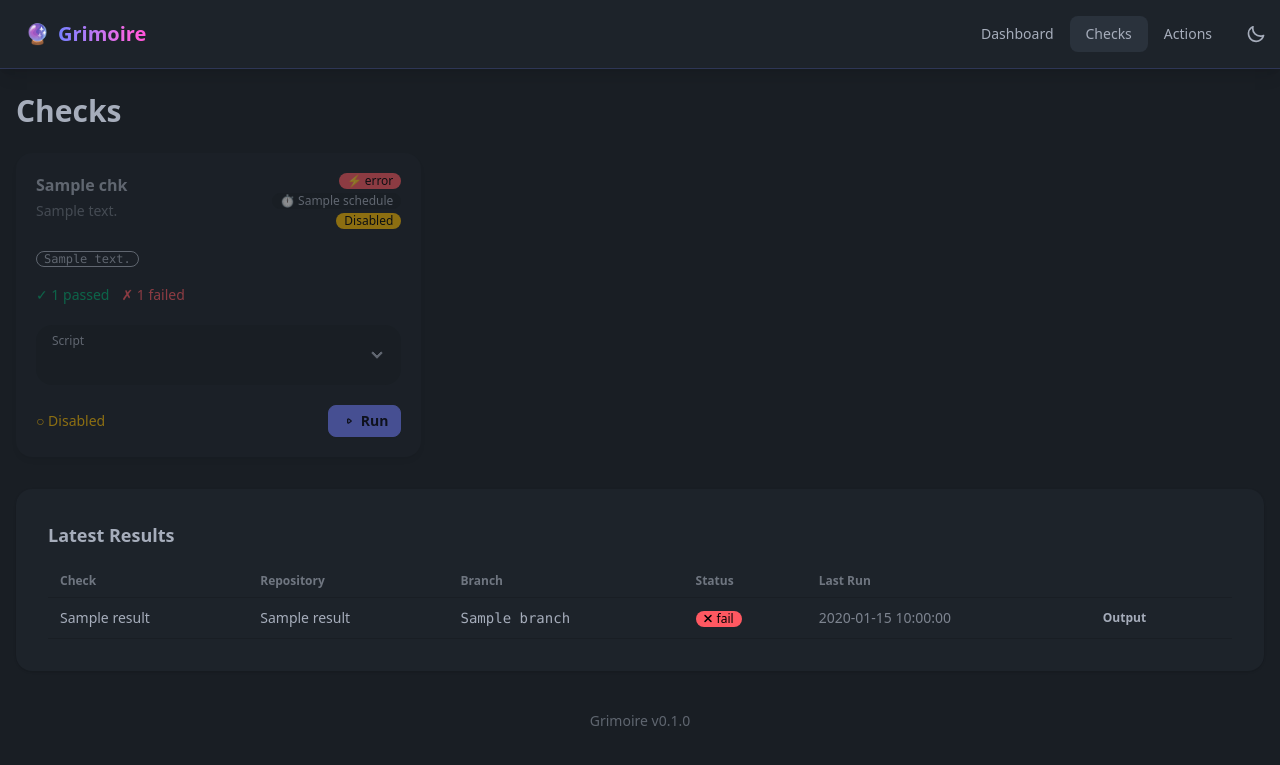
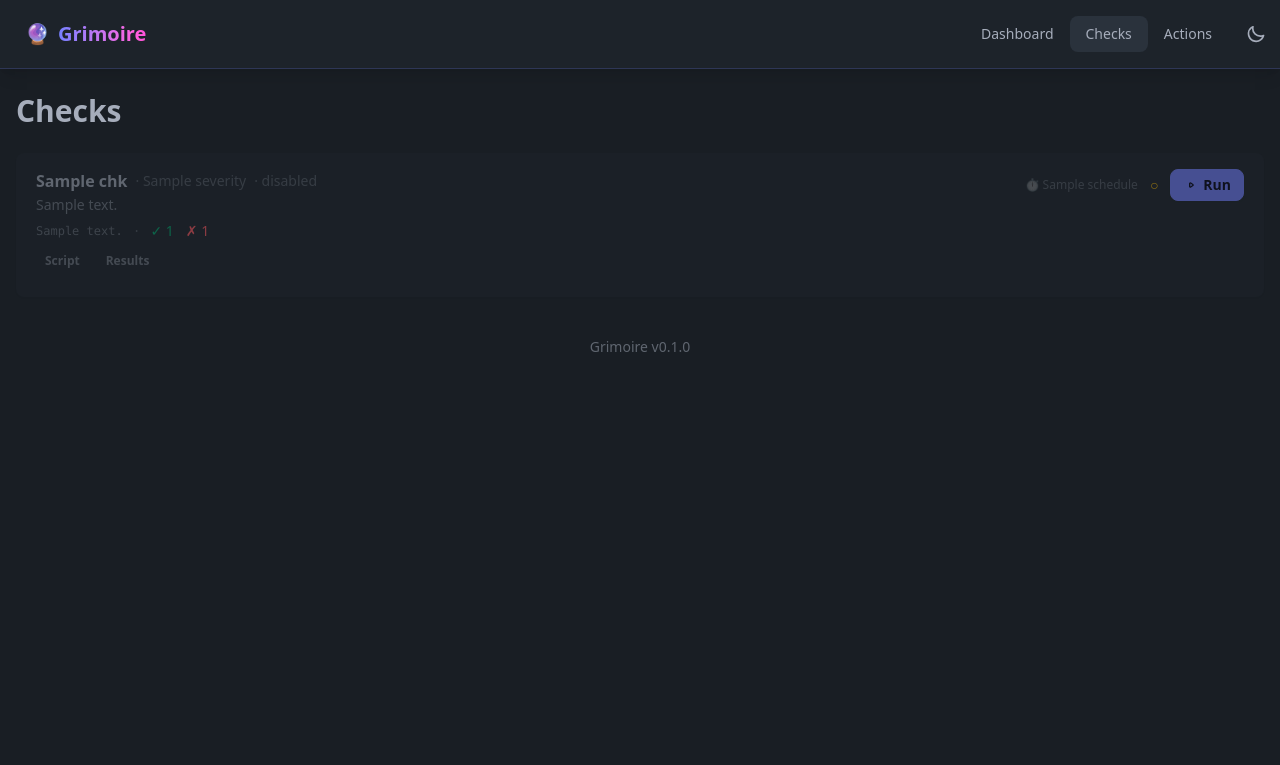
Before and after one commit to danielvm-git/grimoire, a FastAPI app: template src/grimoire/web/templates/checks.html in a window 1280 px wide. Shown: the top 765 px of the page. Run offline with FastAPI, Linux system fonts and the light colour scheme; the template is opened without the code that fills it: most values are stand-ins (such as "Sample title", 1, 10 or a date in 2020); some libraries are stand-ins or nearby versions.

Commit message:
feat: redesign checks page to compact list-row layout
Replace the card grid with a one-check-per-row list layout:
- Check name with muted inline severity label (· error / · warning)
- Schedule as right-aligned subtle text instead of badge chip
- Enable toggle and Run button on the right
- Collapsible script preview with highlight.js bash syntax highlighting
- Per-check results expandable inline via HTMX (replaces bottom table)
- Remove the separate Latest Results table and its server-side query

Update docs/06-web-application.md with new checks page layout spec.
Update tests to match new template content.

Co-authored-by: Copilot <223556219+Copilot@users.noreply.github.com>

```diff
--- a/src/grimoire/web/templates/checks.html
+++ b/src/grimoire/web/templates/checks.html
@@ -4,85 +4,97 @@
 {% block content %}
 <h1 class="text-3xl font-bold mb-6">Checks</h1>
 
-{# ── Check Definition Cards ────────────────────────────────────────── #}
 {% if checks %}
-<div class="grid grid-cols-1 md:grid-cols-2 xl:grid-cols-3 gap-4 mb-8">
+<div class="flex flex-col gap-3">
     {% for chk in checks %}
-    <div class="card bg-base-100 shadow-md hover:shadow-lg transition-shadow {% if not chk.enabled %}opacity-50{% endif %}"
+    <div class="bg-base-100 rounded-lg shadow-sm hover:shadow-md transition-shadow {% if not chk.enabled %}opacity-50{% endif %}"
          id="check-card-{{ chk.slug }}">
-        <div class="card-body p-5">
-            {# Header: name + badges #}
-            <div class="flex justify-between items-start gap-2">
-                <div class="min-w-0">
-                    <h3 class="card-title text-base">{{ chk.name }}</h3>
-                    <p class="text-sm opacity-60 mt-1">{{ chk.description }}</p>
+        <div class="px-5 py-4">
+
+            {# ── Header Row: name, metadata, actions ── #}
+            <div class="flex items-start gap-4">
+                {# Left: name + description + metadata #}
+                <div class="flex-1 min-w-0">
+                    <div class="flex items-center gap-2 flex-wrap">
+                        <h3 class="text-base font-semibold">{{ chk.name }}</h3>
+                        <span class="opacity-40 text-sm">· {{ chk.severity }}</span>
+                        {% if not chk.enabled %}
+                        <span class="opacity-40 text-sm">· disabled</span>
+                        {% endif %}
                     </div>
-                <div class="flex flex-col items-end gap-1 shrink-0">
-                    {% if chk.severity == "warning" %}
-                    <div class="badge badge-warning badge-sm whitespace-nowrap" title="Failure results in warning">⚡ warning</div>
+                    {% if chk.description %}
+                    <p class="text-sm opacity-60 mt-0.5">{{ chk.description }}</p>
+                    {% endif %}
+                    <div class="flex items-center gap-3 mt-1.5 text-sm">
+                        <span class="font-mono text-xs opacity-50">{{ chk.target_summary }}</span>
+                        {% if chk.pass_count or chk.fail_count %}
+                        <span class="opacity-40">·</span>
+                        {% if chk.pass_count %}
+                        <span class="text-success">✓ {{ chk.pass_count }}</span>
+                        {% endif %}
+                        {% if chk.fail_count %}
+                        <span class="text-error">✗ {{ chk.fail_count }}</span>
+                        {% endif %}
+                        {% if chk.last_run %}
+                        <span class="opacity-40">· {{ time_ago(chk.last_run) }}</span>
+                        {% endif %}
                         {% else %}
-                    <div class="badge badge-error badge-sm whitespace-nowrap" title="Failure results in error">⚡ error</div>
-                    {% endif %}
-                    {% if chk.schedule %}
-                    <div class="badge badge-ghost badge-sm whitespace-nowrap" title="Cron schedule">⏱ {{ chk.schedule }}</div>
-                    {% else %}
-                    <div class="badge badge-ghost badge-sm whitespace-nowrap" title="Default interval">⏱ default</div>
-                    {% endif %}
-                    {% if not chk.enabled %}
-                    <div class="badge badge-warning badge-sm">Disabled</div>
+                        <span class="opacity-40">· no results yet</span>
                         {% endif %}
                     </div>
                 </div>
 
-            {# Target summary #}
-            <div class="mt-2">
-                <span class="badge badge-outline badge-sm font-mono">{{ chk.target_summary }}</span>
-            </div>
-
-            {# Result summary #}
-            {% if chk.pass_count or chk.fail_count %}
-            <div class="flex items-center gap-3 mt-2 text-sm">
-                {% if chk.pass_count %}
-                <span class="text-success font-medium">✓ {{ chk.pass_count }} passed</span>
-                {% endif %}
-                {% if chk.fail_count %}
-                <span class="text-error font-medium">✗ {{ chk.fail_count }} failed</span>
-                {% endif %}
-                {% if chk.last_run %}
-                <span class="opacity-50">{{ time_ago(chk.last_run) }}</span>
-                {% endif %}
-            </div>
-            {% else %}
-            <div class="text-sm opacity-40 mt-2">No results yet</div>
-            {% endif %}
-
-            {# Script preview (collapsible) #}
-            <div class="collapse collapse-arrow bg-base-200 mt-3">
-                <input type="checkbox" />
-                <div class="collapse-title text-xs font-medium py-2 min-h-0">Script</div>
-                <div class="collapse-content">
-                    <pre class="text-xs whitespace-pre-wrap break-all"><code>{{ chk.script }}</code></pre>
-                </div>
-            </div>
-
-            {# Actions: toggle + run #}
-            <div class="card-actions justify-between items-center mt-3">
+                {# Right: schedule, toggle, run button #}
+                <div class="flex items-center gap-3 shrink-0">
+                    <span class="text-xs opacity-40 whitespace-nowrap">
+                        {% if chk.schedule %}⏱ {{ chk.schedule }}{% else %}⏱ default{% endif %}
+                    </span>
                     <label class="swap swap-rotate">
                         <input type="checkbox" {% if chk.enabled %}checked{% endif %}
                                hx-post="/api/checks/{{ chk.slug }}/toggle"
                                hx-swap="none"
                                hx-on::after-request="if(event.detail.successful) { location.reload(); } else { showToast('Toggle failed', 'error'); }" />
-                    <span class="swap-on text-sm text-success">● Enabled</span>
-                    <span class="swap-off text-sm text-warning">○ Disabled</span>
+                        <span class="swap-on text-sm text-success">●</span>
+                        <span class="swap-off text-sm text-warning">○</span>
                     </label>
                     <button class="btn btn-primary btn-sm gap-1"
                             hx-post="/api/checks/{{ chk.slug }}/run"
                             hx-swap="none"
                             hx-on::after-request="if(event.detail.successful) { showToast('Check triggered', 'success'); setTimeout(() => location.reload(), 1500); } else { showToast('Failed to trigger check', 'error'); }">
                         <svg xmlns="http://www.w3.org/2000/svg" class="w-4 h-4" fill="none" viewBox="0 0 24 24" stroke="currentColor"><path stroke-linecap="round" stroke-linejoin="round" stroke-width="2" d="M14.752 11.168l-3.197-2.132A1 1 0 0010 9.87v4.263a1 1 0 001.555.832l3.197-2.132a1 1 0 000-1.664z" /></svg>
-                    Run
+                        <span class="btn-label">Run</span>
+                        <span class="htmx-indicator loading loading-spinner loading-xs"></span>
                     </button>
                 </div>
+            </div>
+
+            {# ── Expandable sections ── #}
+            <div class="flex gap-2 mt-2">
+                {# Script preview toggle #}
+                <button class="btn btn-ghost btn-xs opacity-60"
+                        onclick="this.closest('.bg-base-100').querySelector('.check-script').classList.toggle('hidden')">
+                    Script
+                </button>
+                {# Results toggle #}
+                {% if chk.pass_count or chk.fail_count %}
+                <button class="btn btn-ghost btn-xs opacity-60"
+                        hx-get="/partials/check-results/{{ chk.slug }}"
+                        hx-target="#check-results-{{ chk.slug }}"
+                        hx-swap="innerHTML"
+                        hx-on::before-request="var t = document.getElementById('check-results-{{ chk.slug }}'); if(t.innerHTML.trim()) { t.innerHTML = ''; event.preventDefault(); }">
+                    Results
+                </button>
+                {% endif %}
+            </div>
+
+            {# Script content (hidden by default) #}
+            <div class="check-script hidden mt-2">
+                <pre class="rounded-box overflow-x-auto text-xs"><code class="language-bash">{{ chk.script }}</code></pre>
+            </div>
+
+            {# Inline results container #}
+            <div id="check-results-{{ chk.slug }}" class="mt-2"></div>
+
         </div>
     </div>
     {% endfor %}
@@ -99,62 +111,9 @@
 </div>
 {% endif %}
 
-{# ── Latest Results ────────────────────────────────────────────────── #}
-<div class="card bg-base-100 shadow">
-    <div class="card-body">
-        <h2 class="card-title text-lg mb-2">Latest Results</h2>
-        {% if results %}
-        <div class="overflow-x-auto">
-        <table class="table table-sm">
-            <thead>
-                <tr>
-                    <th>Check</th>
-                    <th>Repository</th>
-                    <th>Branch</th>
-                    <th>Status</th>
-                    <th>Last Run</th>
-                    <th></th>
-                </tr>
-            </thead>
-            <tbody>
-                {% for r in results %}
-                <tr class="hover">
-                    <td class="font-medium">{{ r.check_name }}</td>
-                    <td>
-                        <a href="/repo/{{ r.repo_full_name }}" class="link link-hover">{{ r.repo_full_name }}</a>
-                    </td>
-                    <td class="font-mono text-sm">{{ r.branch }}</td>
-                    <td>
-                        {% if r.passed %}
-                        <span class="badge badge-success badge-sm gap-1"><i class="fa-solid fa-check"></i> pass</span>
-                        {% else %}
-                        <span class="badge badge-error badge-sm gap-1"><i class="fa-solid fa-xmark"></i> fail</span>
-                        {% endif %}
-                    </td>
-                    <td class="text-sm opacity-70">{{ time_ago(r.timestamp) }}</td>
-                    <td>
-                        <button class="btn btn-ghost btn-xs"
-                                hx-get="/partials/check-output/{{ r.id }}"
-                                hx-target="#check-output-{{ r.id }}"
-                                hx-swap="innerHTML"
-                                hx-on::before-request="var t = document.getElementById('check-output-{{ r.id }}'); if(t.innerHTML.trim()) { t.innerHTML = ''; event.preventDefault(); }">
-                            Output
-                        </button>
-                    </td>
-                </tr>
-                <tr>
-                    <td colspan="6" id="check-output-{{ r.id }}" class="p-0"></td>
-                </tr>
-                {% endfor %}
-            </tbody>
-        </table>
-        </div>
-        {% else %}
-        <div class="text-center py-8 opacity-50">
-            <div class="text-3xl mb-2">📋</div>
-            <p class="text-sm">No check results yet.</p>
-        </div>
-        {% endif %}
-    </div>
-</div>
+{# Highlight.js for bash syntax highlighting #}
+<link rel="stylesheet" href="https://cdnjs.cloudflare.com/ajax/libs/highlight.js/11.9.0/styles/github-dark.min.css" />
+<script src="https://cdnjs.cloudflare.com/ajax/libs/highlight.js/11.9.0/highlight.min.js"></script>
+<script src="https://cdnjs.cloudflare.com/ajax/libs/highlight.js/11.9.0/languages/bash.min.js"></script>
+<script>hljs.highlightAll();</script>
 {% endblock %}
```
Also changed, not shown: docs/06-web-application.md (+19 -35 lines), src/grimoire/web/router.py (+0 -35 lines), tests/test_web/test_router.py (+11 -9 lines). Lines whose indentation alone changed are shown as unchanged.
